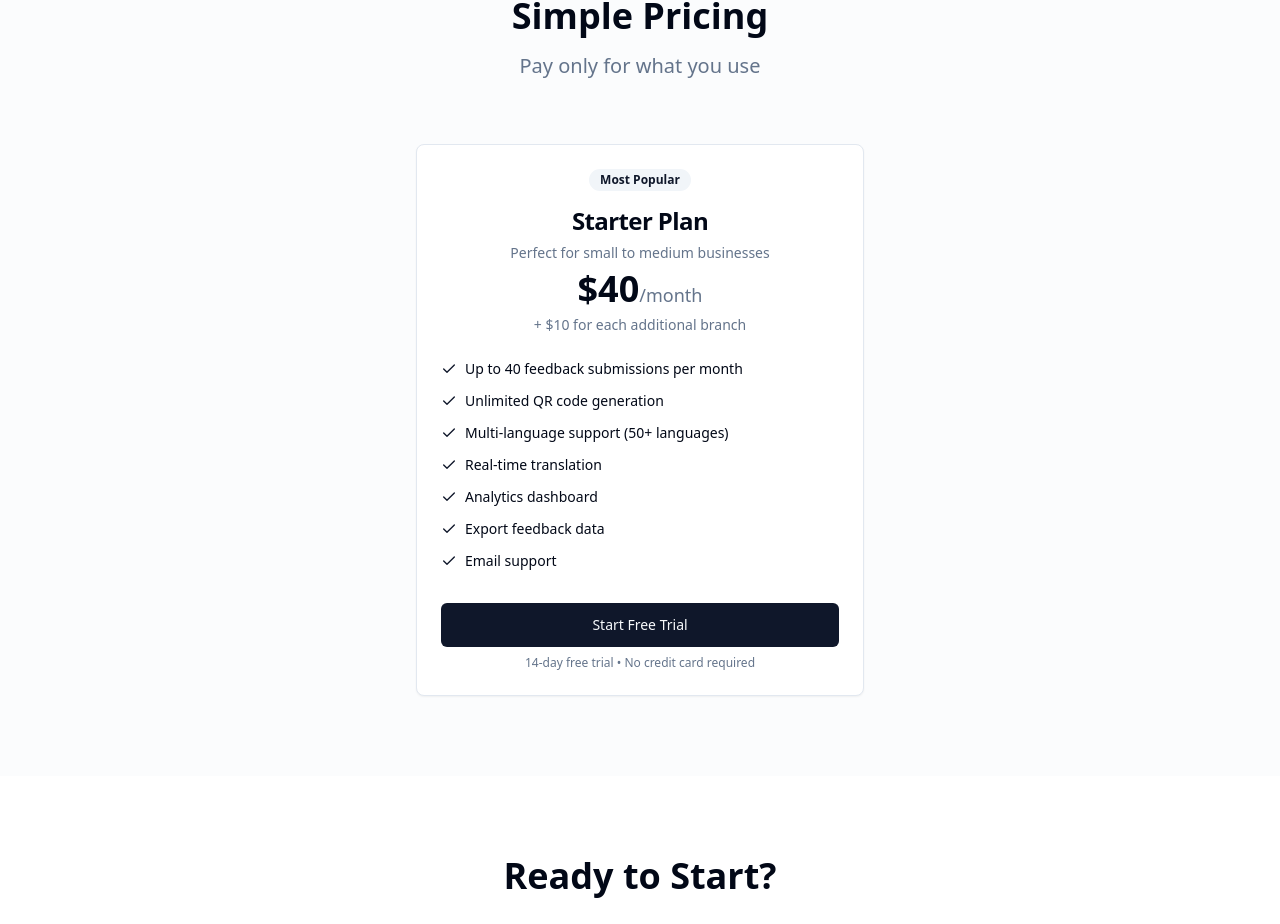
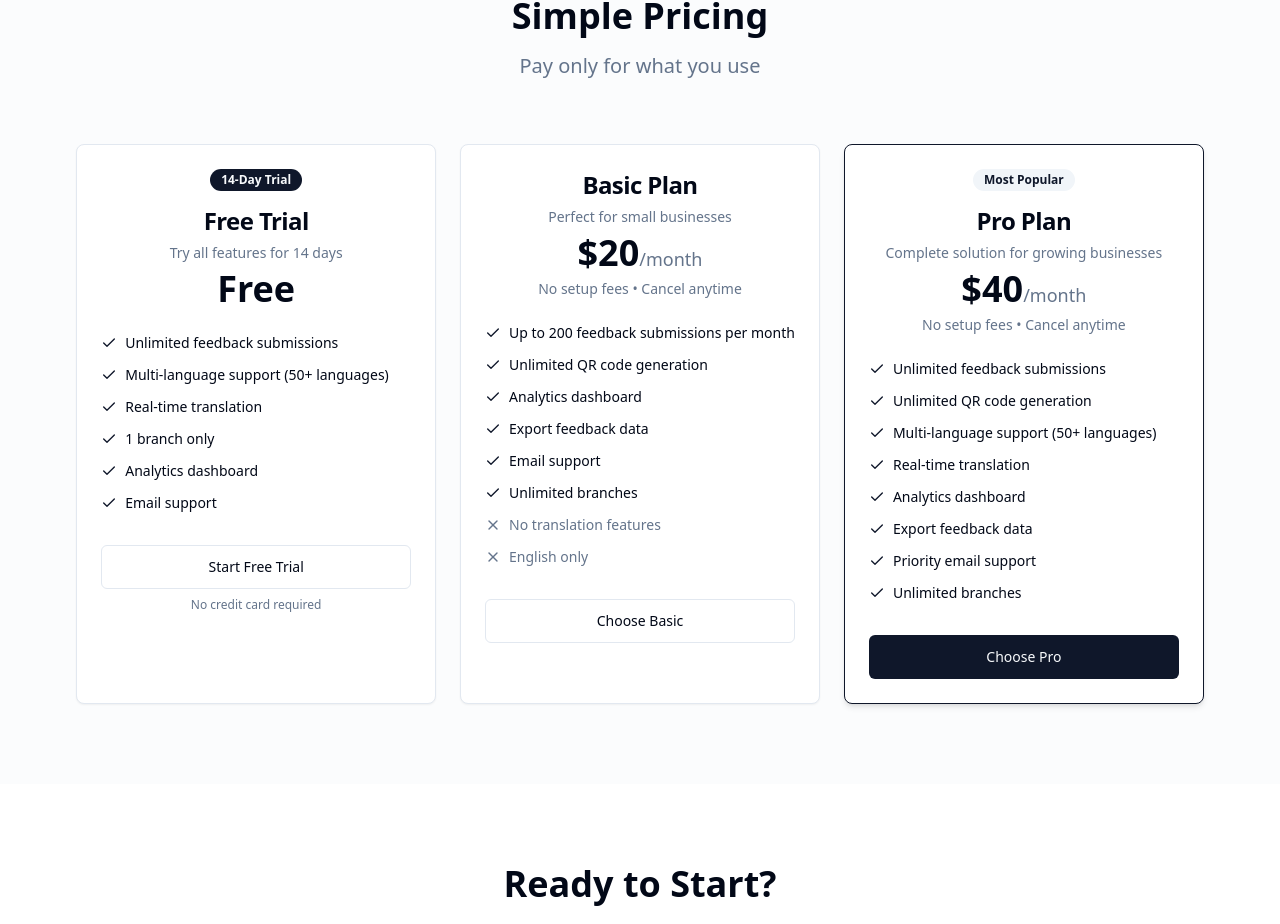
Before and after one commit to Saas-Flood/feedback-flow-genius, a React (Vite) app: page / in a window 1280 px wide. Shown: the part 1162-2086 px from the top of the page. Built offline with nearby package versions, Linux system fonts and the light colour scheme.

Commit message:
Add pricing plans
Add $20 plan with 200 feedback submissions and no translation.
Update $40 plan to include unlimited feedback and multi-language support.
Modify free trial to offer multi-language support and unlimited feedback for one branch, prompting users to upgrade when adding more branches.

```diff
--- a/src/components/PricingCard.tsx
+++ b/src/components/PricingCard.tsx
@@ -1,51 +1,127 @@
 import { Card, CardContent, CardDescription, CardHeader, CardTitle } from "@/components/ui/card";
 import { Button } from "@/components/ui/button";
 import { Badge } from "@/components/ui/badge";
-import { Check } from "lucide-react";
+import { Check, X } from "lucide-react";
 
 export const PricingCard = () => {
-  const features = [
-    "Up to 40 feedback submissions per month",
+  const plans = [
+    {
+      name: "Free Trial",
+      price: "Free",
+      description: "Try all features for 14 days",
+      badge: "14-Day Trial",
+      badgeVariant: "default" as const,
+      features: [
+        "Unlimited feedback submissions",
+        "Multi-language support (50+ languages)",
+        "Real-time translation",
+        "1 branch only",
+        "Analytics dashboard",
+        "Email support"
+      ],
+      limitations: [],
+      buttonText: "Start Free Trial",
+      buttonVariant: "outline" as const
+    },
+    {
+      name: "Basic Plan",
+      price: "$20",
+      description: "Perfect for small businesses",
+      badge: null,
+      features: [
+        "Up to 200 feedback submissions per month",
+        "Unlimited QR code generation",
+        "Analytics dashboard",
+        "Export feedback data",
+        "Email support",
+        "Unlimited branches"
+      ],
+      limitations: [
+        "No translation features",
+        "English only"
+      ],
+      buttonText: "Choose Basic",
+      buttonVariant: "outline" as const
+    },
+    {
+      name: "Pro Plan",
+      price: "$40",
+      description: "Complete solution for growing businesses",
+      badge: "Most Popular",
+      badgeVariant: "secondary" as const,
+      features: [
+        "Unlimited feedback submissions",
         "Unlimited QR code generation",
         "Multi-language support (50+ languages)",
         "Real-time translation",
         "Analytics dashboard",
         "Export feedback data",
-    "Email support"
+        "Priority email support",
+        "Unlimited branches"
+      ],
+      limitations: [],
+      buttonText: "Choose Pro",
+      buttonVariant: "default" as const
+    }
   ];
 
   return (
-    <Card className="w-full max-w-md mx-auto hover:shadow-lg transition-shadow">
+    <div className="grid grid-cols-1 md:grid-cols-3 gap-6 max-w-6xl mx-auto">
+      {plans.map((plan, index) => (
+        <Card key={index} className={`relative hover:shadow-lg transition-shadow ${plan.badge === "Most Popular" ? "border-primary shadow-md" : ""}`}>
           <CardHeader className="text-center">
-        <Badge variant="secondary" className="w-fit mx-auto mb-2">Most Popular</Badge>
-        <CardTitle className="text-2xl">Starter Plan</CardTitle>
-        <CardDescription>Perfect for small to medium businesses</CardDescription>
+            {plan.badge && (
+              <Badge variant={plan.badgeVariant} className="w-fit mx-auto mb-2">
+                {plan.badge}
+              </Badge>
+            )}
+            <CardTitle className="text-2xl">{plan.name}</CardTitle>
+            <CardDescription>{plan.description}</CardDescription>
             <div className="text-4xl font-bold mt-4">
-          $40<span className="text-lg font-normal text-muted-foreground">/month</span>
+              {plan.price}
+              {plan.price !== "Free" && (
+                <span className="text-lg font-normal text-muted-foreground">/month</span>
+              )}
             </div>
+            {plan.price !== "Free" && (
               <p className="text-sm text-muted-foreground">
-          + $10 for each additional branch
+                No setup fees • Cancel anytime
               </p>
+            )}
           </CardHeader>
           <CardContent className="space-y-4">
             <ul className="space-y-3">
-          {features.map((feature, index) => (
-            <li key={index} className="flex items-start gap-2">
+              {plan.features.map((feature, featureIndex) => (
+                <li key={featureIndex} className="flex items-start gap-2">
                   <Check className="h-4 w-4 text-primary mt-0.5 flex-shrink-0" />
                   <span className="text-sm">{feature}</span>
                 </li>
               ))}
+              {plan.limitations.map((limitation, limitationIndex) => (
+                <li key={limitationIndex} className="flex items-start gap-2">
+                  <X className="h-4 w-4 text-muted-foreground mt-0.5 flex-shrink-0" />
+                  <span className="text-sm text-muted-foreground">{limitation}</span>
+                </li>
+              ))}
             </ul>
 
-        <div className="pt-4 space-y-2">
-          <Button className="w-full" size="lg">
-            Start Free Trial
+            <div className="pt-4">
+              <Button
+                className="w-full"
+                size="lg"
+                variant={plan.buttonVariant}
+              >
+                {plan.buttonText}
               </Button>
-          <p className="text-xs text-center text-muted-foreground">
-            14-day free trial • No credit card required
+              {plan.name === "Free Trial" && (
+                <p className="text-xs text-center text-muted-foreground mt-2">
+                  No credit card required
                 </p>
+              )}
             </div>
           </CardContent>
         </Card>
+      ))}
+    </div>
   );
 };
```
Lines whose indentation alone changed are shown as unchanged.
